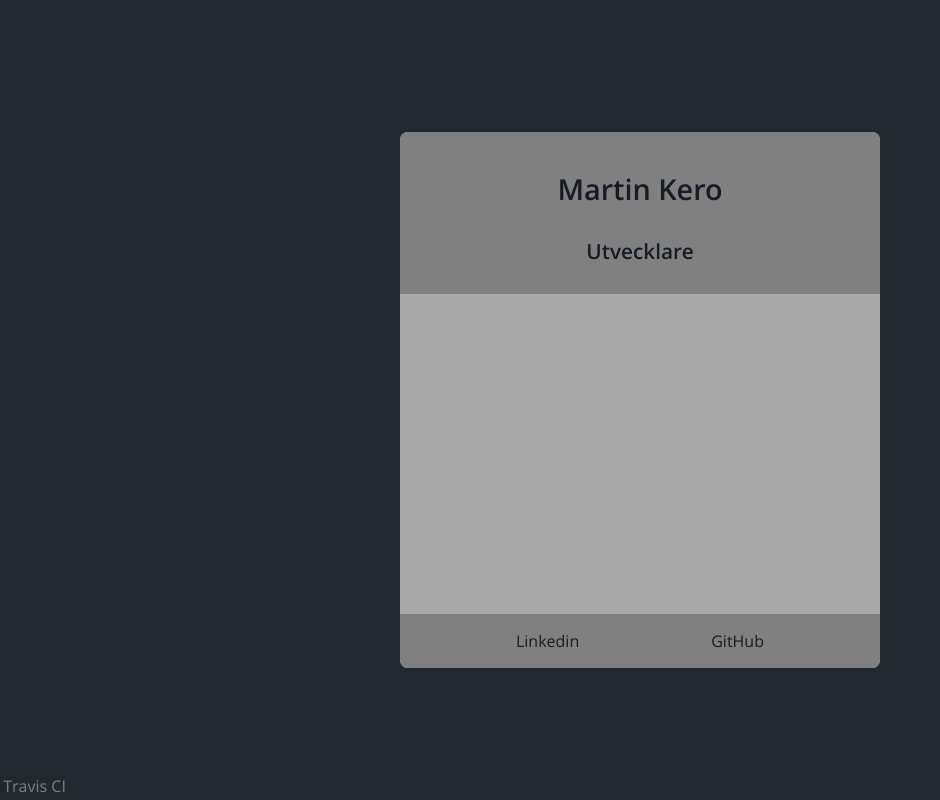
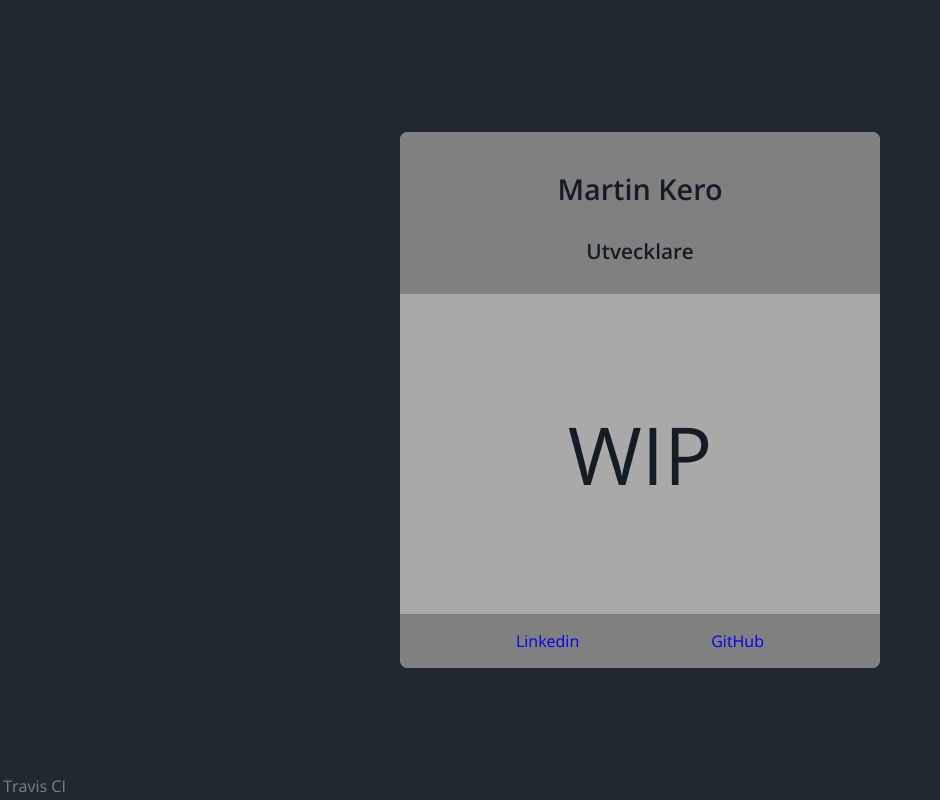
Before and after one commit to martinkero/martinkero.se, a React (Create React App) app: page / in a window 1280 px wide. Shown: the whole page, without its empty margins (0-940 px from the left). Built offline with nearby package versions, Linux system fonts and the light colour scheme.

Commit message:
Minor changes

```diff
--- a/src/components/card/Card.css
+++ b/src/components/card/Card.css
@@ -18,6 +18,13 @@
 
 .card section {
     min-height: 20rem;
+    display: flex;
+    align-items: center;
+    justify-content: center;
+}
+
+.card section .wip {
+    font-size: 5rem;
 }
 
 .card footer {
@@ -31,3 +38,11 @@
     flex-direction: row;
     padding: 1rem;
 }
+
+.card footer .link>a {
+    text-decoration: none;
+}
+
+.card footer .link>a:visited {
+    color: inherit;
+}
--- a/src/components/card/Card.tsx
+++ b/src/components/card/Card.tsx
@@ -13,14 +13,14 @@
             </p>
         </header>
         <section>
-
+            <div className="wip">WIP</div>
         </section>
         <footer>
             <div className="link">
-                Linkedin
+                <a href="https://www.linkedin.com/in/martin-kero-63308950" target="_blank">Linkedin</a>
             </div>
             <div className="link">
-                GitHub
+                <a href="https://github.com/martinkero" target="_blank">GitHub</a>
             </div>
         </footer>
     </div>
```
